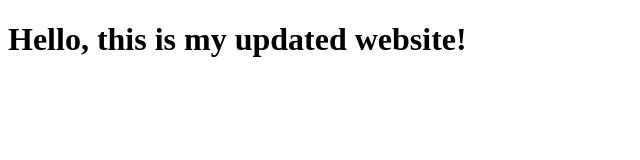
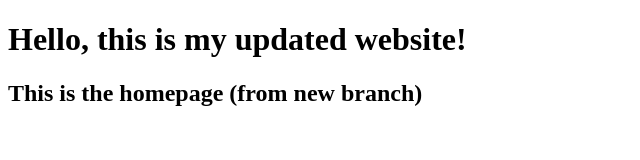
Before and after one commit to suppakornnote/test, a plain HTML site: page index.html in a window 1280 px wide. Shown: the whole page, without its empty margins (0-640 px from the left). Drawn offline with Linux system fonts and the light colour scheme.

Commit message:
Add homepage section in feature-homepage branch

```diff
--- a/index.html
+++ b/index.html
@@ -5,5 +5,6 @@
 </head>
 <body>
   <h1>Hello, this is my updated website!</h1>
+ <h2>This is the homepage (from new branch)</h2>
 </body>
 </html>
```
